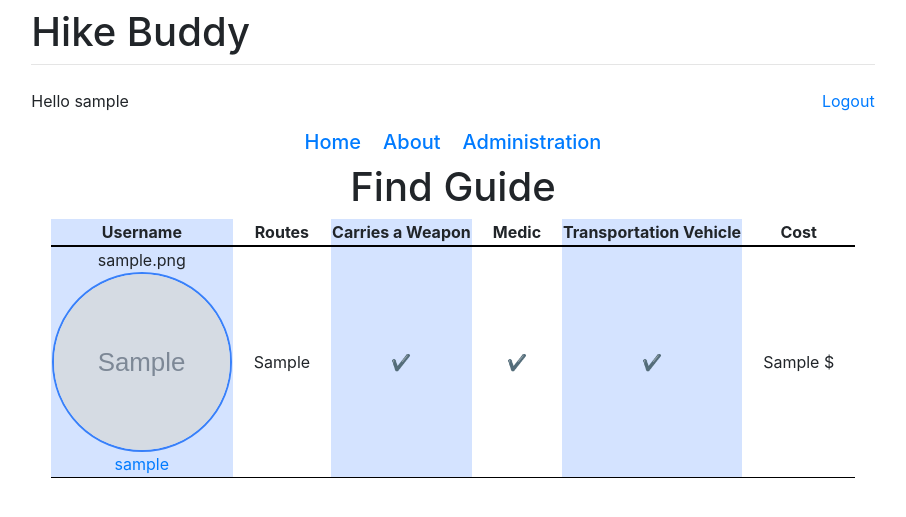
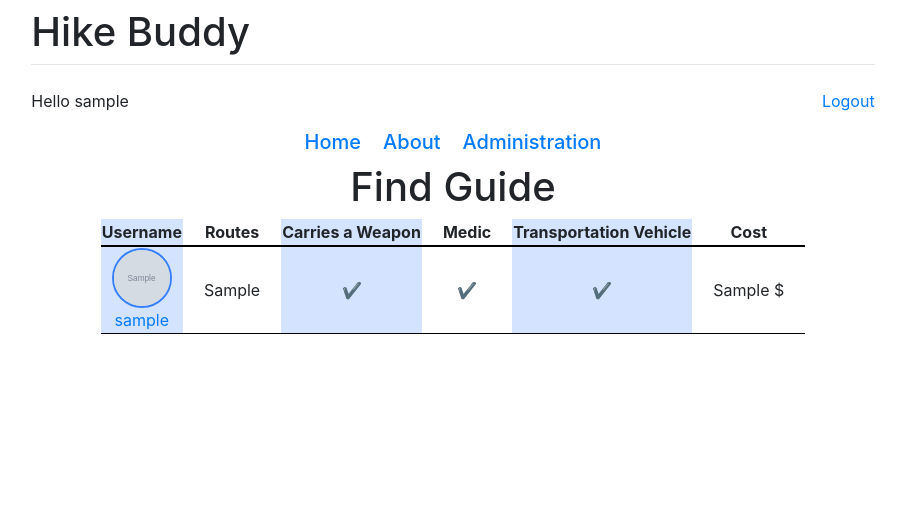
Before and after one commit to tomerda3/Hike_Buddy, a Django app: page /findguide/ in a window 1280 px wide. Shown: the top 517 px of the page, without its empty margins (187-1093 px from the left). Run offline with Django 3.2, Linux system fonts and the light colour scheme; a user stored in the database is signed in; tables that the repository leaves empty hold one stand-in row (values such as "Sample post"); grey boxes marked "Sample" are stand-in pictures; some libraries are stand-ins or nearby versions.

Commit message:
Update findguide.html

```diff
--- a/HikeBuddy/main/templates/main/findguide.html
+++ b/HikeBuddy/main/templates/main/findguide.html
@@ -92,9 +92,8 @@
 					<center>
 						{% for profile in profiles %}
 							{% if profile.user.username == guide.username and profile.picture %}
-							{{profile.picture}}<br>
 								<a href="/profile/{{guide.username}}">
-								<img src='{% static profile.picture %}' alt="Avatar" height=180px width=180px></a><br>
+								<img src='{% static profile.picture.path %}' alt="Avatar" height=60px width=60px></a><br>
 							{% endif %}
 						{% endfor %}
 						<a href="/profile/{{guide.username}}">{{ guide.username }}</a>
```
